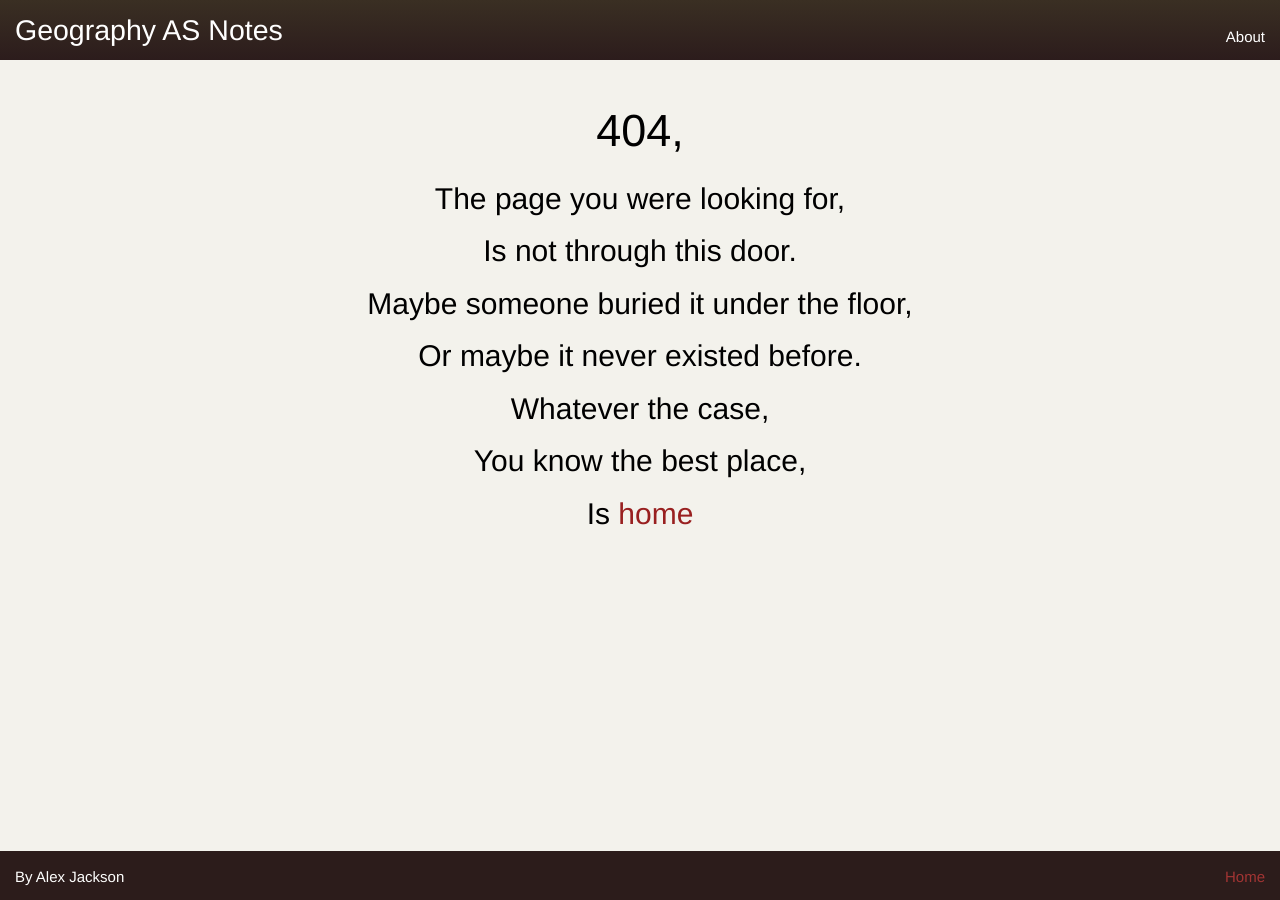
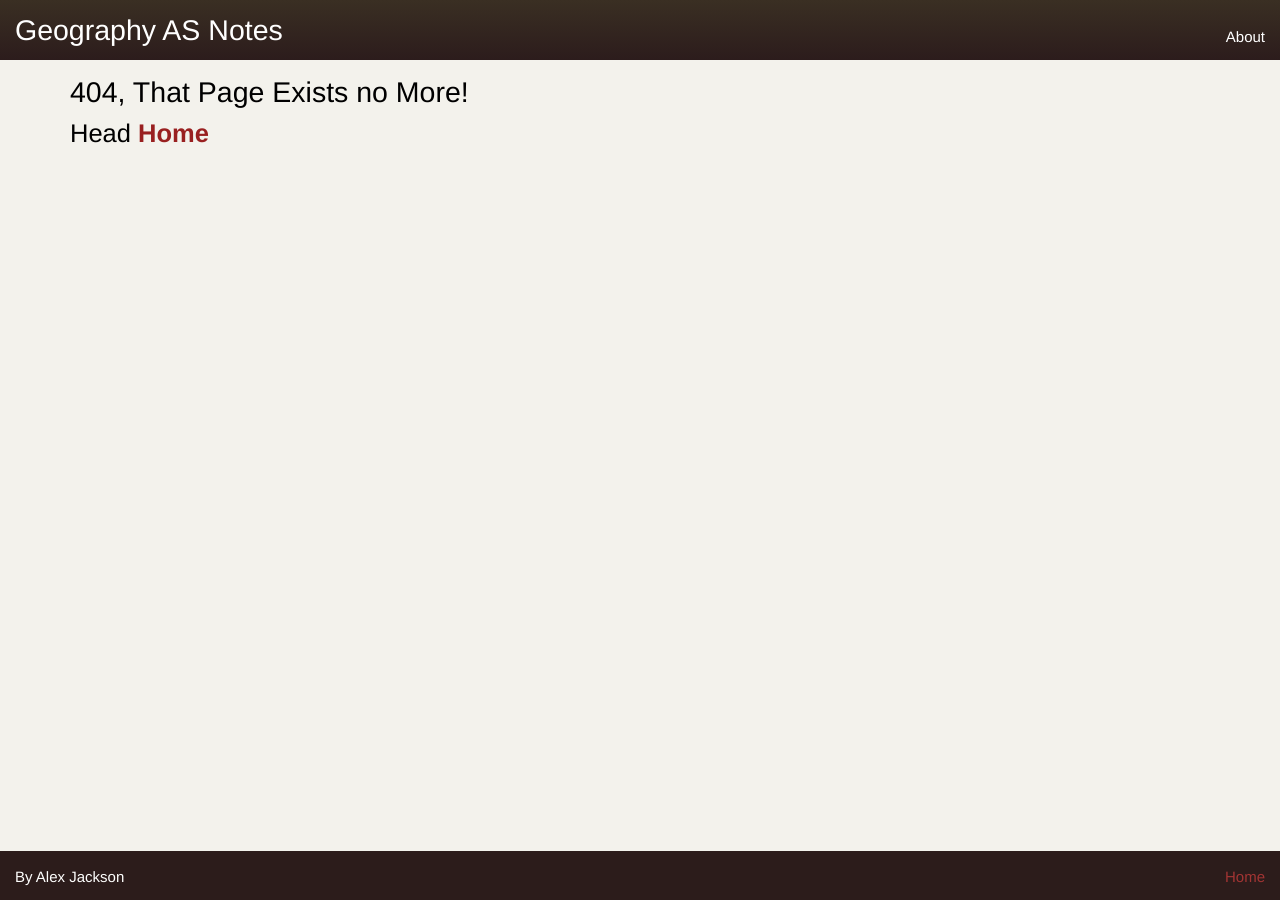
Before and after one commit to alexjohnj/geographyas, a Jekyll site: the page built from 404.html, in a window 1280 px wide. Built offline with Jekyll 4.4.1, drawn with Linux system fonts in a browser that asks for light colours; nearby versions of some CDN libraries.

Commit message:
New 404 page.
Removed all possible forms of my terrible poetry.

```diff
--- a/404.html
+++ b/404.html
@@ -1,12 +1,5 @@
 ---
 layout: default
 ---
-<p style="text-align:center; font-size:3em;">404, </p>
-<p style="text-align:center; font-size:2em;">The page you were looking for,</p>
-<p style="text-align:center; font-size:2em;">Is not through this door.</p>
-<p style="text-align:center; font-size:2em;">	Maybe someone buried it under the floor,</p>
-<p style="text-align:center; font-size:2em;">	Or maybe it never existed before. </p>
-
-<p style="text-align:center; font-size:2em;"> Whatever the case, </p>
-<p style="text-align:center; font-size:2em;">	You know the best place, </p>
-<p style="text-align:center; font-size:2em;">	Is <a href="{{site.baseurl}}">home</a></p>
+<h1>404, That Page Exists no More!</h1>
+<h2>Head <a href="/"><strong>Home</strong></a></h2>
```
